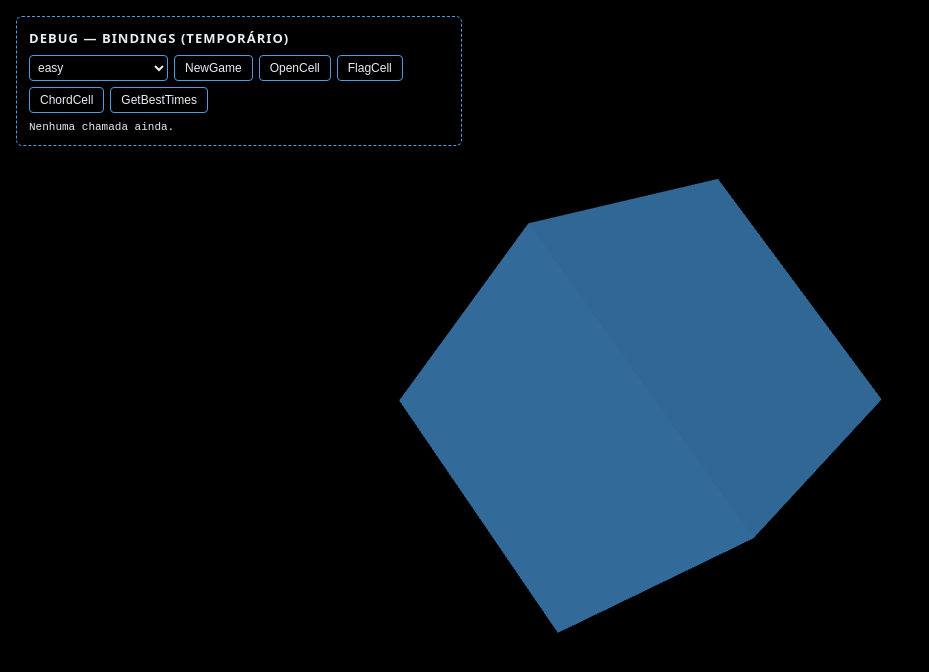
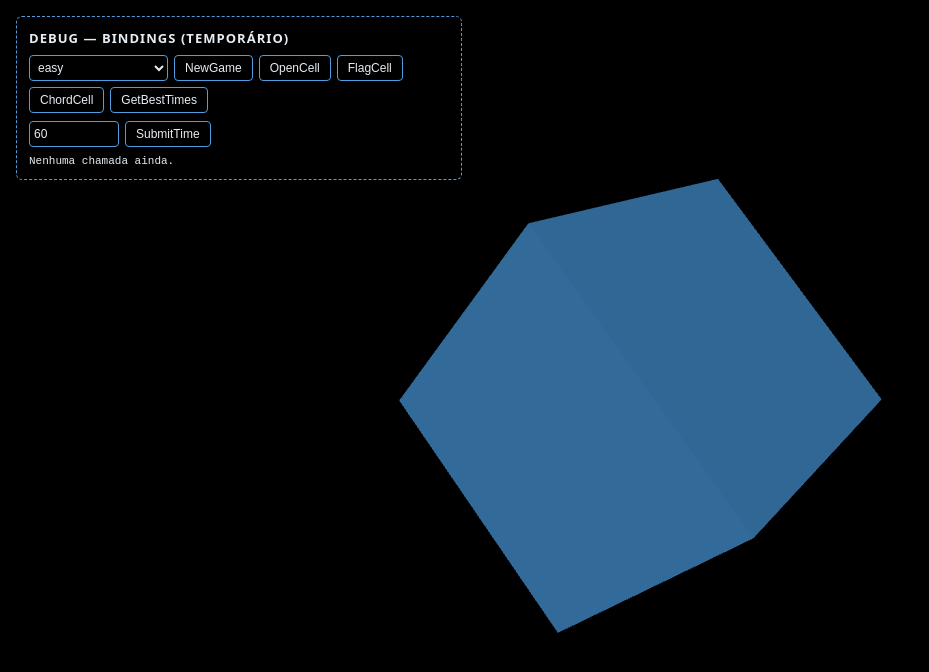
Before and after one commit to JoaoVictorVM/cubo-minado, a website built with Vite: page frontend/index.html in a window 1280 px wide. Shown: the whole page, without its empty margins (0-929 px from the left). Built offline with nearby package versions, Linux system fonts and the light colour scheme.

Commit message:
feat(frontend): adiciona controle de SubmitTime no painel de debug

```diff
--- a/frontend/src/debug-panel.ts
+++ b/frontend/src/debug-panel.ts
@@ -4,6 +4,7 @@ import {
   GetBestTimes,
   NewGame,
   OpenCell,
+  SubmitTime,
 } from '../wailsjs/go/main/App';
 
 const DIFFICULTIES = ['easy', 'medium', 'hard'] as const;
@@ -22,11 +23,16 @@ export function mountDebugPanel(container: HTMLElement): void {
       <button id="debug-chord-cell" type="button">ChordCell</button>
       <button id="debug-best-times" type="button">GetBestTimes</button>
     </div>
+    <div class="buttons">
+      <input id="debug-seconds" type="number" min="0" step="1" value="60" />
+      <button id="debug-submit-time" type="button">SubmitTime</button>
+    </div>
     <pre id="debug-output">Nenhuma chamada ainda.</pre>
   `;
 
   const output = container.querySelector('#debug-output') as HTMLPreElement;
   const difficulty = container.querySelector('#debug-difficulty') as HTMLSelectElement;
+  const seconds = container.querySelector('#debug-seconds') as HTMLInputElement;
 
   const invoke = async (label: string, call: () => Promise<unknown>) => {
     output.classList.remove('error');
@@ -51,4 +57,7 @@ export function mountDebugPanel(container: HTMLElement): void {
   bind('debug-flag-cell', 'FlagCell', () => FlagCell(0, 0, 0));
   bind('debug-chord-cell', 'ChordCell', () => ChordCell(0, 0, 0));
   bind('debug-best-times', 'GetBestTimes', () => GetBestTimes());
+  bind('debug-submit-time', 'SubmitTime', () =>
+    SubmitTime(difficulty.value, Number.parseInt(seconds.value, 10)),
+  );
 }
--- a/frontend/src/style.css
+++ b/frontend/src/style.css
@@ -86,3 +86,13 @@ body {
 #debug-panel pre.error {
     color: #ff7b72;
 }
+
+#debug-panel input {
+    width: 80px;
+    padding: 4px;
+    background: transparent;
+    color: var(--panel-fg);
+    border: 1px solid var(--accent);
+    border-radius: 4px;
+    font-size: 12px;
+}
```
